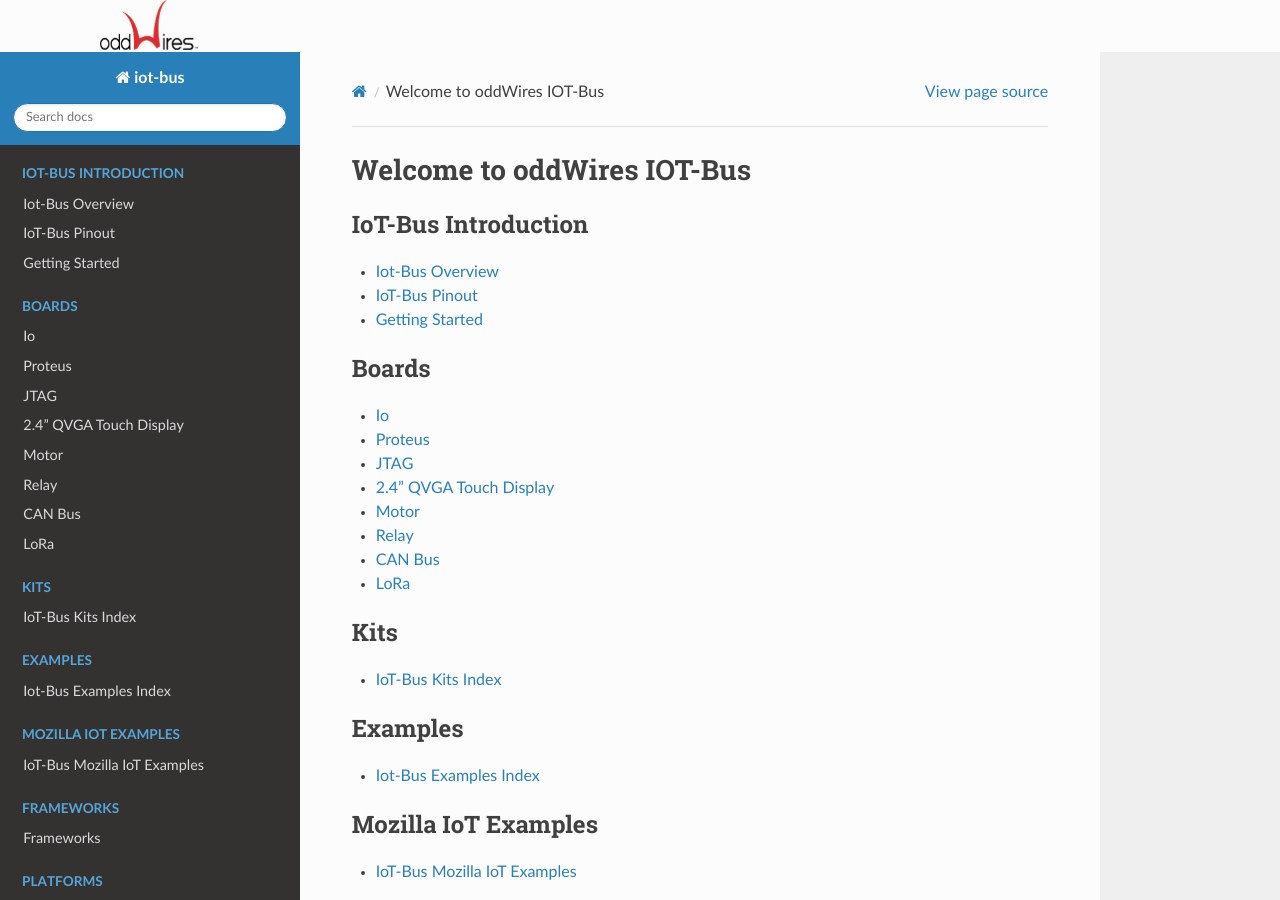
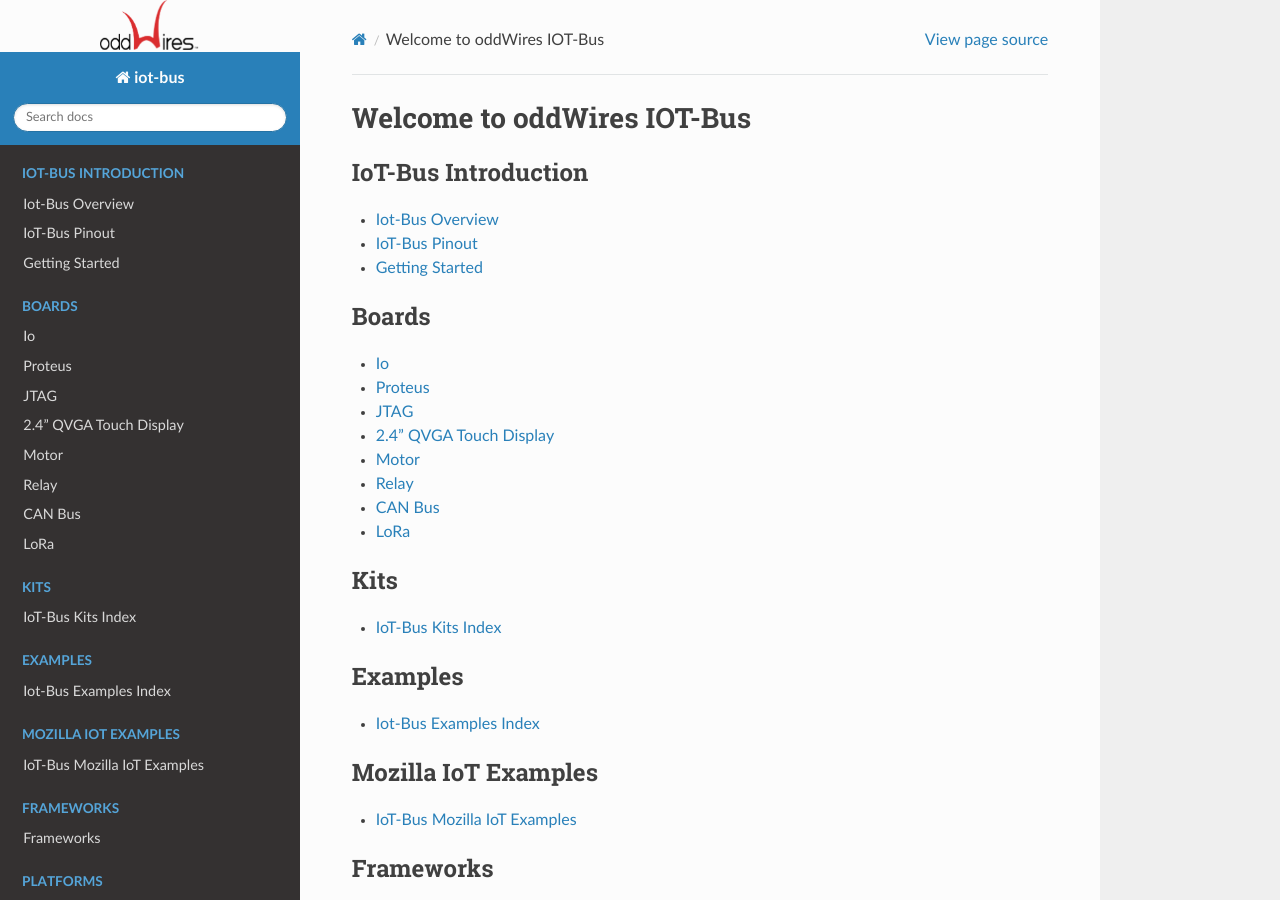
Before and after one commit to iot-bus/iot-bus.github.io, a Sphinx documentation site: the page built from docs/source/index.rst, in a window 1280 px wide and 900 px high. Built offline with Sphinx 7.4.7 and the Read the Docs theme 2.0.0, drawn with Linux system fonts in a browser that asks for light colours.

Commit message:
scrolling

```diff
--- a/docs/source/_static/css/extra.css
+++ b/docs/source/_static/css/extra.css
@@ -26,7 +26,3 @@
   display:table !important;
   clear:both !important;
 }
-
-body {
-	padding-top: 52px !important;
-}
```
